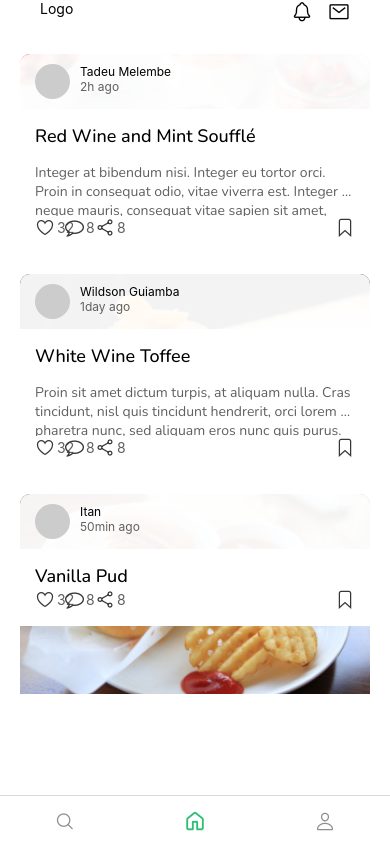
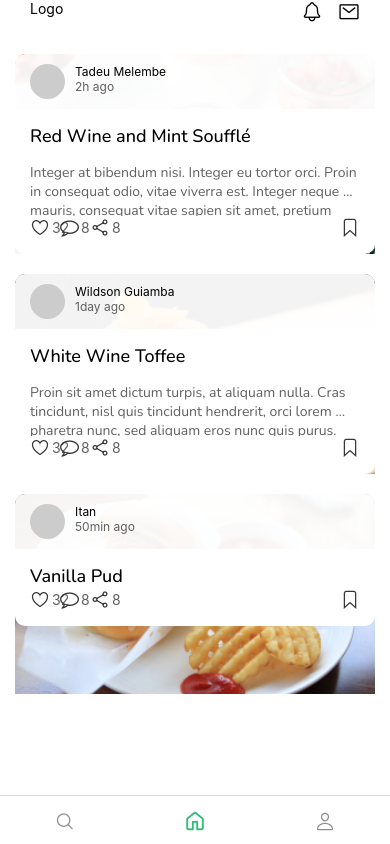
Before and after one commit to tadeumelembe/recipe-app, a React Native app: screen /TabHome in a window 390 px wide. Built offline with nearby package versions, Linux system fonts and the light colour scheme; what expo-linking would draw is missing.

Commit message:
minor changes

```diff
--- a/constants/style.tsx
+++ b/constants/style.tsx
@@ -5,21 +5,21 @@ import useColorScheme from "../hooks/useColorScheme";
 import Colors from "./Colors";
 import Layout from "./Layout";
 
-const horizontal_padding = 20;
+const horizontal_padding = 15;
 const colorScheme = 'light'
 
 export default StyleSheet.create({
 
   container: {
     width: '100%',
-    alignItems: 'center',
     paddingTop: 30,
     paddingHorizontal: horizontal_padding,
-
     backgroundColor: Colors[colorScheme].background,
     justifyContent: 'flex-start',
     flexDirection: 'column',
-    flex: 1
+    flex: 1,
+    alignItems: 'center',
+
   },
   bgNone: {
     backgroundColor: '#ffffff00'
@@ -30,7 +30,7 @@ export default StyleSheet.create({
   row: {
     flexDirection: 'row',
     //width: '100%'
-    flex:1
+    flex: 1
   },
   paddingHorizontal: {
     paddingHorizontal: horizontal_padding,
@@ -136,6 +136,8 @@ export default StyleSheet.create({
 
         elevation: 0,
 
+        borderColor: 'rgba(0,0,0,.08)',
+        borderWidth: 0.8,
       },
     })
   },
--- a/package.json
+++ b/package.json
@@ -22,6 +22,7 @@
     "expo-constants": "~13.2.4",
     "expo-font": "~10.2.1",
     "expo-linking": "~3.2.4",
+    "expo-sharing": "~10.3.0",
     "expo-splash-screen": "~0.16.2",
     "expo-status-bar": "~1.4.0",
     "expo-system-ui": "~1.3.0",
--- a/src/components/TabHome/FeedCard.tsx
+++ b/src/components/TabHome/FeedCard.tsx
@@ -68,10 +68,10 @@ const localStyle = StyleSheet.create({
         paddingVertical: 10,
         paddingHorizontal: 15,
         backgroundColor: 'rgba(255,255,255,.95)',
-        borderTopLeftRadius: 10,
         maxHeight: 62,
         alignItems: 'flex-start',
         borderTopRightRadius: 10,
+        borderTopLeftRadius: 10,
         ...style.row,
     },
     profile_name: {
@@ -86,7 +86,9 @@ const localStyle = StyleSheet.create({
         ...style.fontNunitoMedium
     },
     content: {
-        padding: 15
+        padding: 15,
+        borderBottomRightRadius:10,
+        borderBottomLeftRadius:10,
     },
 
     description: {
@@ -96,8 +98,8 @@ const localStyle = StyleSheet.create({
         paddingVertical: 15
     },
     image: {
-        borderTopLeftRadius: 10,
-        borderTopRightRadius: 10,
+        borderTopLeftRadius: 10.8,
+        borderTopRightRadius: 10.8,
     },
     image_bg: {
         height: 200,
--- a/src/screens/TabHome/index.tsx
+++ b/src/screens/TabHome/index.tsx
@@ -53,6 +53,7 @@ export default function TabHome({ navigation }: RootTabScreenProps<'TabHome'>) {
                 style={localStyles.flatlist}
                 keyExtractor={(item) => item.id}
                 renderItem={renderItem}
+               // ItemSeparatorComponent={(({highlighted}) => (<View style={{borderTopColor:'rgba(0,0,0,.05)',borderWidth:0.,marginBottom:20}} />))}
                 ListFooterComponent={
                     <View style={{ marginTop: 15 }}></View>
                 }
```
Also changed, not shown: 1 other file (tests, documents, lock files or other folders).
